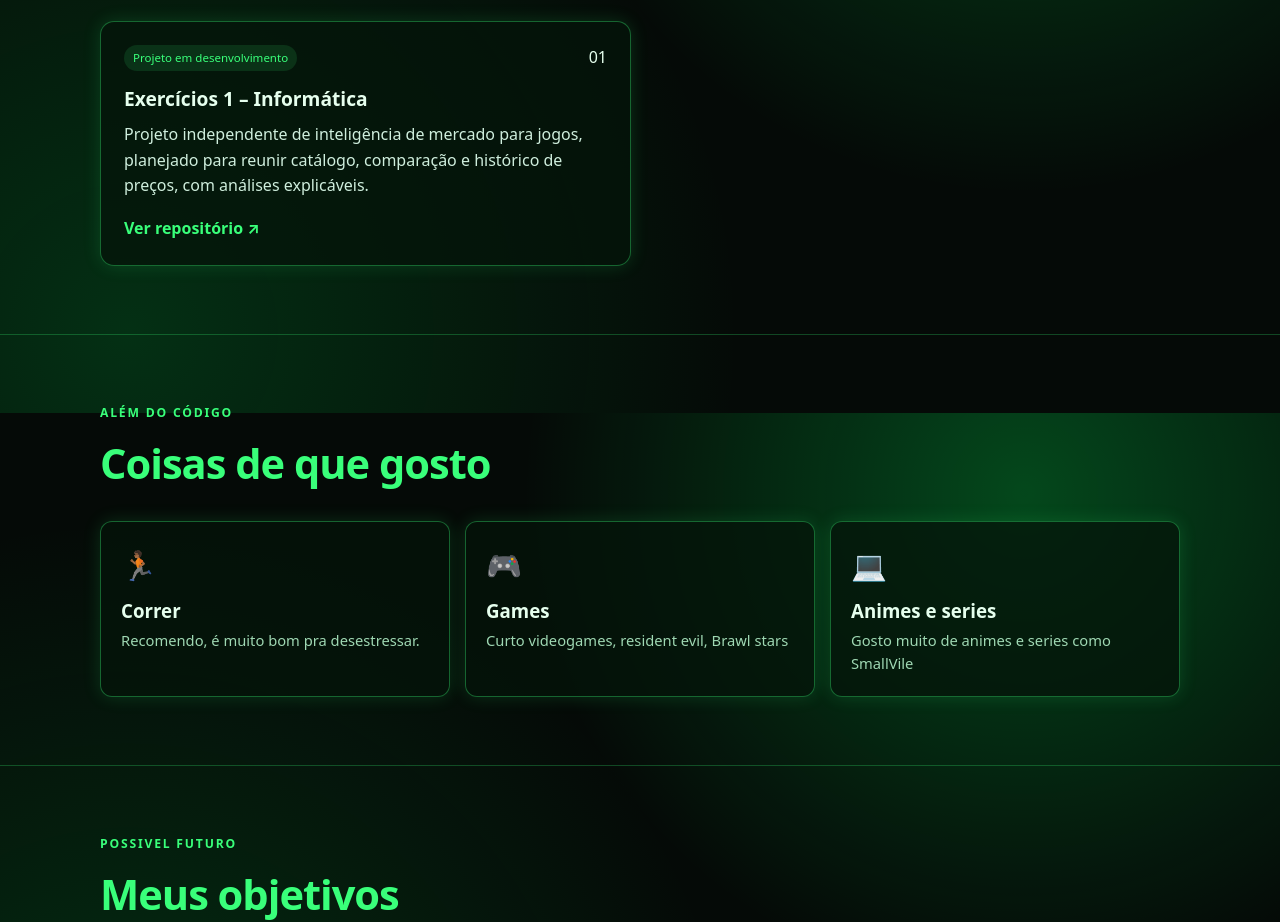
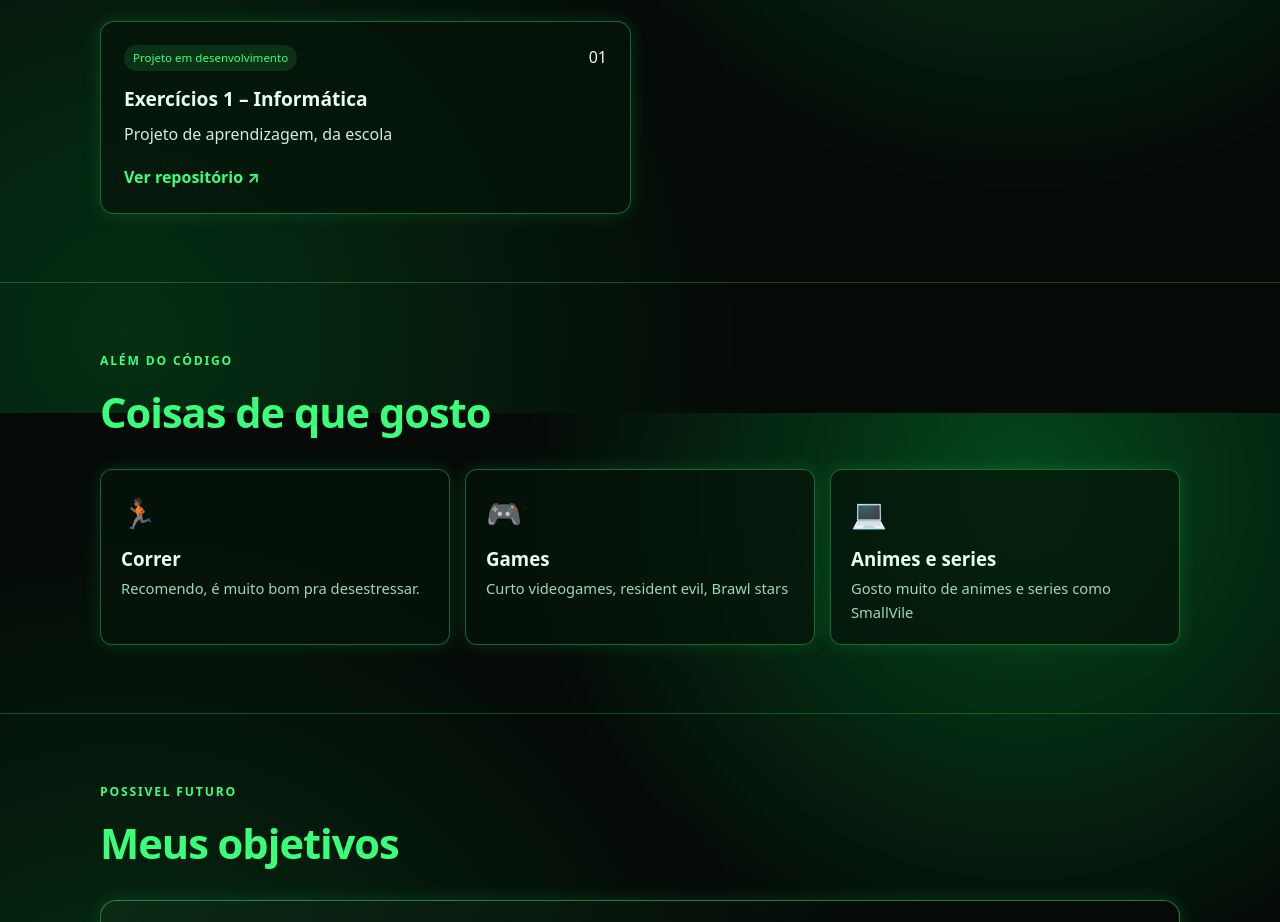
Before and after one commit to eduardo938soares-dot/eduardo938soares-dot, a plain HTML site: page index.html in a window 1280 px wide. Shown: the part 1187-2109 px from the top of the page. Drawn offline with Linux system fonts and the light colour scheme.

Commit message:
Update index.html

```diff
--- a/index.html
+++ b/index.html
@@ -176,7 +176,7 @@
                 <span class="tag">Projeto em desenvolvimento</span><span>01</span>
               </div>
               <h3>Exercícios 1 – Informática</h3>
-              <p>Projeto independente de inteligência de mercado para jogos, planejado para reunir catálogo, comparação e histórico de preços, com análises explicáveis.</p>
+              <p>Projeto de aprendizagem, da escola</p>
               <a href="https://eduardo938soares-dot.github.io/eduardo938soares-dot/" target="_blank" rel="noopener noreferrer">Ver repositório ↗</a>
             </article>
           </div>
```
